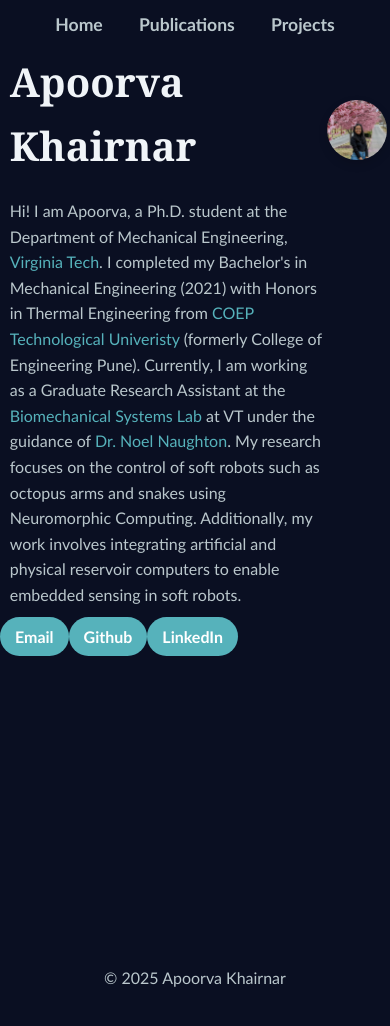
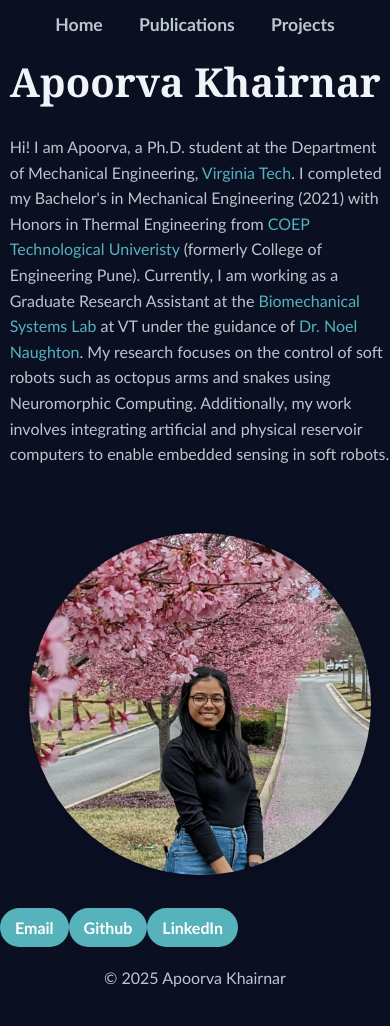
Before and after one commit to apoorvakhairnar/apoorvakhairnar.github.io, a Jekyll site: the page built from index.md, in a window 390 px wide and 1031 px high. Shown: the top 1026 px of the window. Built offline with Jekyll 4.4.1, drawn with Linux system fonts in a browser that asks for light colours.

Commit message:
modified:   assets/css/home_style.css

```diff
--- a/assets/css/home_style.css
+++ b/assets/css/home_style.css
@@ -91,5 +91,5 @@
 /* 5) Breakpoints */
 @media (max-width: 768px) {
   .content_desktop, .buttons_desktop { display: none; }
-  .content_mobile,  .buttons_mobile  { display: flex; }
+  .content_mobile {grid-template-rows: 1fr 1fr;},  .buttons_mobile  { display: flex; }
 }
```
